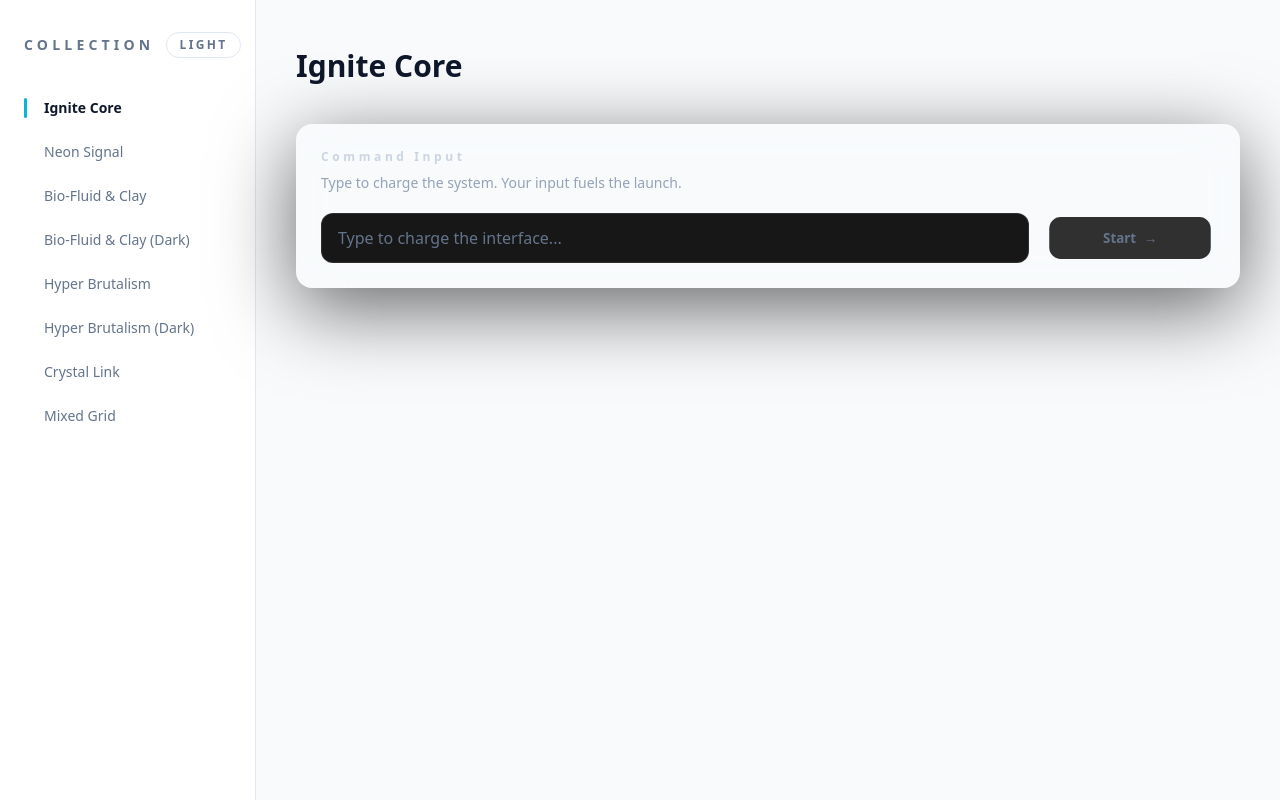
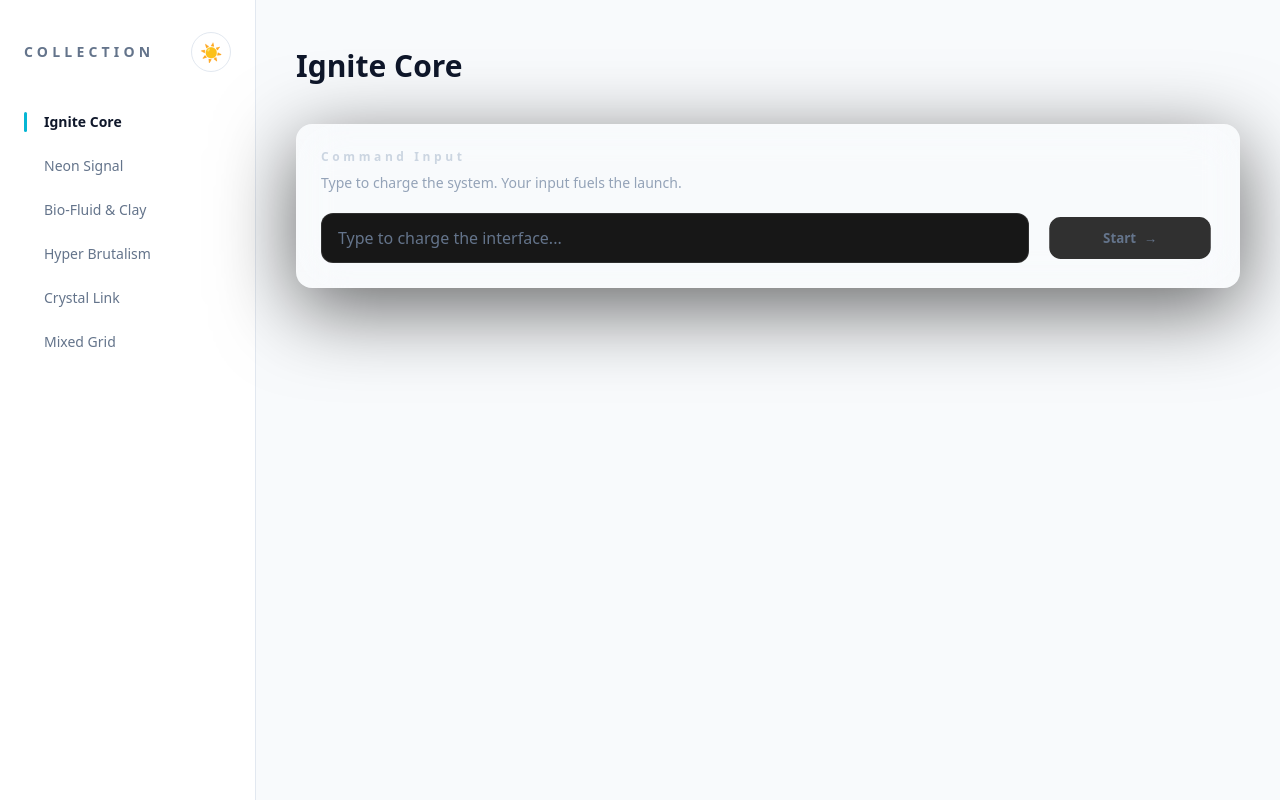
Before and after one commit to wahengchang/react-tailwind-input-animation-collection, a React (Create React App) app: page / in a window 1280 px wide. Built offline with nearby package versions, Linux system fonts and the light colour scheme.

Commit message:
update theme toggle and variant routing (#3)

```diff
--- a/src/Collection.jsx
+++ b/src/Collection.jsx
@@ -11,49 +11,57 @@ const collections = [
   {
     id: 'ignite-core',
     name: 'Ignite Core',
-    items: [{ id: 'ignite-1', component: IgniteCore }],
+    items: [{ id: 'ignite-1', componentLight: IgniteCore }],
   },
   {
     id: 'neon-signal',
     name: 'Neon Signal',
-    items: [{ id: 'ignite-2', component: PrismConsole }],
+    items: [{ id: 'ignite-2', componentLight: PrismConsole }],
   },
   {
     id: 'bio-fluid-clay',
     name: 'Bio-Fluid & Clay',
-    items: [{ id: 'clay-1', component: BioFluidClay }],
-  },
-  {
-    id: 'bio-fluid-clay-dark',
-    name: 'Bio-Fluid & Clay (Dark)',
-    items: [{ id: 'clay-2', component: BioFluidClayDark }],
+    items: [
+      {
+        id: 'clay-1',
+        componentLight: BioFluidClay,
+        componentDark: BioFluidClayDark,
+      },
+    ],
   },
   {
     id: 'hyper-brutal',
     name: 'Hyper Brutalism',
-    items: [{ id: 'brutal-1', component: HyperBrutalForm }],
-  },
-  {
-    id: 'hyper-brutal-dark',
-    name: 'Hyper Brutalism (Dark)',
-    items: [{ id: 'brutal-2', component: HyperBrutalFormDark }],
+    items: [
+      {
+        id: 'brutal-1',
+        componentLight: HyperBrutalForm,
+        componentDark: HyperBrutalFormDark,
+      },
+    ],
   },
   {
     id: 'crystal-link',
     name: 'Crystal Link',
-    items: [{ id: 'crystal-1', component: CrystalLink }],
+    items: [{ id: 'crystal-1', componentLight: CrystalLink }],
   },
   {
     id: 'mixed-grid',
     name: 'Mixed Grid',
     items: [
-      { id: 'ignite-1a', component: IgniteCore },
-      { id: 'ignite-2a', component: PrismConsole },
-      { id: 'clay-1a', component: BioFluidClay },
-      { id: 'clay-2a', component: BioFluidClayDark },
-      { id: 'brutal-1a', component: HyperBrutalForm },
-      { id: 'brutal-2a', component: HyperBrutalFormDark },
-      { id: 'crystal-1a', component: CrystalLink },
+      { id: 'ignite-1a', componentLight: IgniteCore },
+      { id: 'ignite-2a', componentLight: PrismConsole },
+      {
+        id: 'clay-1a',
+        componentLight: BioFluidClay,
+        componentDark: BioFluidClayDark,
+      },
+      {
+        id: 'brutal-1a',
+        componentLight: HyperBrutalForm,
+        componentDark: HyperBrutalFormDark,
+      },
+      { id: 'crystal-1a', componentLight: CrystalLink },
     ],
   },
 ];
@@ -100,14 +108,19 @@ export default function Collection() {
                     currentTheme === 'dark' ? 'light' : 'dark'
                   )
                 }
+                aria-label={`Switch to ${
+                  theme === 'dark' ? 'light' : 'dark'
+                } mode`}
                 aria-pressed={theme === 'dark'}
                 className={[
-                  'rounded-full border px-3 py-1 text-xs font-semibold uppercase tracking-[0.2em] transition',
+                  'flex h-10 w-10 items-center justify-center rounded-full border transition',
                   'border-[color:var(--app-border)] text-[color:var(--app-text-muted)]',
                   'hover:border-[color:var(--app-accent-strong)] hover:text-[color:var(--app-text)]',
                 ].join(' ')}
               >
-                {theme === 'dark' ? 'Dark' : 'Light'}
+                <span aria-hidden="true" className="text-lg">
+                  {theme === 'dark' ? '🌙' : '☀️'}
+                </span>
               </button>
             </div>
             <div className="mt-8 space-y-2">
@@ -150,7 +163,10 @@ export default function Collection() {
             </h1>
             <div className="mt-10 flex flex-col gap-8">
               {activeCollection.items.map((item) => {
-                const RowComponent = item.component;
+                const RowComponent =
+                  theme === 'dark' && item.componentDark
+                    ? item.componentDark
+                    : item.componentLight;
                 return <RowComponent key={item.id} />;
               })}
             </div>
```
